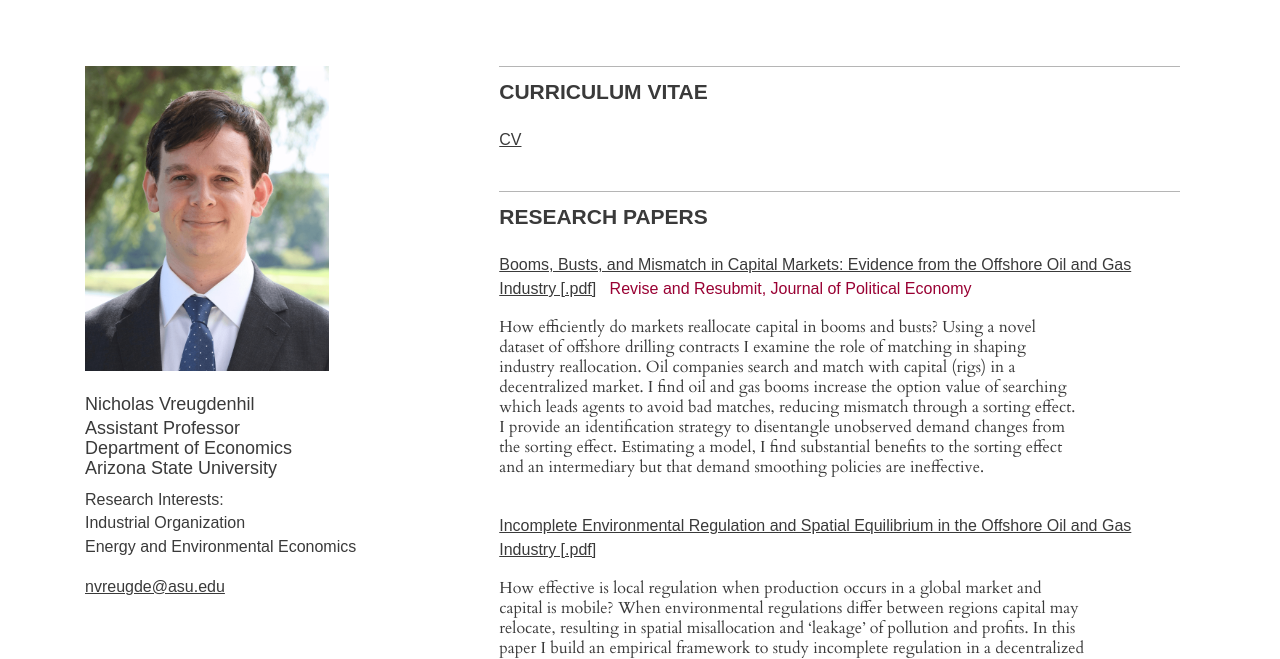
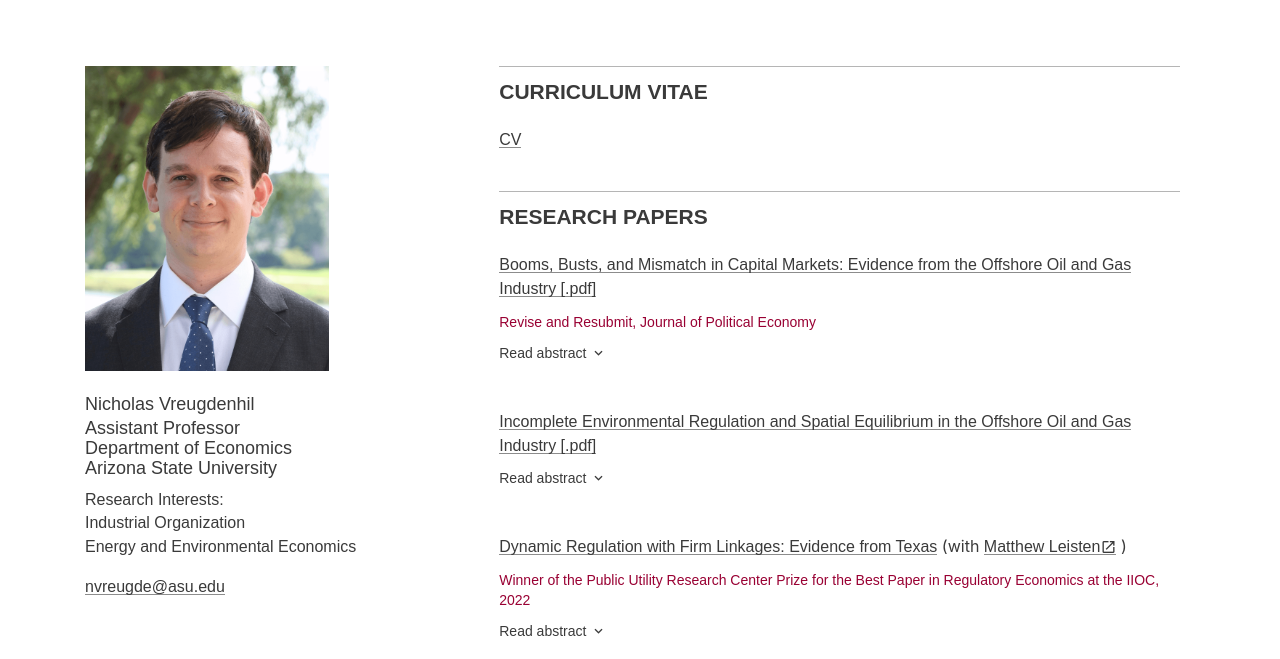
Before and after one commit to nvreug/nvreug.github.io, a plain HTML site: page index.html in a window 1280 px wide. Shown: the part 134-793 px from the top of the page. Drawn offline with nearby package versions, Linux system fonts and the light colour scheme; a web font is replaced by a local one.

Commit message:
Update with Min amazing changes

```diff
--- a/index.html
+++ b/index.html
@@ -11,6 +11,9 @@
 
     gtag('config', 'UA-176040020-1');
   </script>
+  <link href="https://fonts.googleapis.com/icon?family=Material+Icons"
+      rel="stylesheet">
+
 
   <meta name="google-site-verification" content="cmgRmmVPtSnBOgMLOTjJViUdjFVuaHqR4iWuONfNRBg" />
 
@@ -80,7 +83,10 @@
           <section>
             <h3>RESEARCH PAPERS</h3>
             <div class="section-content">
-              <a href="./paper/bbm.pdf">Booms, Busts, and Mismatch in Capital Markets: Evidence from the Offshore Oil and Gas Industry [.pdf]</a> <span class="updated-mark"> &nbsp; Revise and Resubmit, Journal of Political Economy </span>
+              <a href="./paper/bbm.pdf">Booms, Busts, and Mismatch in Capital Markets: Evidence from the Offshore Oil and Gas Industry [.pdf]</a>
+              <div class="updated-mark">Revise and Resubmit, Journal of Political Economy</div>
+              <button type="button" class="collapsible" icon-name="keyboard_arrow_down">Read abstract</button>
+              <div class="abstract">
                 <p>
                   How efficiently do markets reallocate capital in booms and busts?
                   Using a novel dataset of offshore drilling contracts I examine the role of matching in shaping industry reallocation.
@@ -90,8 +96,11 @@
                   Estimating a model, I find substantial benefits to the sorting effect and an intermediary but that demand smoothing policies are ineffective.
                 </p>
               </div>
+            </div>
             <div class="section-content">
               <a href="./paper/oil_incomplete.pdf">Incomplete Environmental Regulation and Spatial Equilibrium in the Offshore Oil and Gas Industry [.pdf]</a>
+              <button type="button" class="collapsible" icon-name="keyboard_arrow_down">Read abstract</button>
+              <div class="abstract">
                 <p>
                   How effective is local regulation when production occurs in a global market and capital is mobile?
                   When environmental regulations differ between regions capital may relocate, resulting in spatial misallocation and ‘leakage’ of pollution and profits.
@@ -109,8 +118,40 @@
                   would be significantly more effective than uncoordinated policies.
                 </p>
               </div>
+            </div>
             <div class="section-content">
-              <a href="#">Dynamic Regulation with Firm Linkages: Evidence from Texas</a> (with <a href="https://mleisten.github.io/"> Matthew Leisten)</a>
+              <a class="linkVoid">Dynamic Regulation with Firm Linkages: Evidence from Texas</a>
+              <span>
+              (with
+              </span>
+              <a href="https://mleisten.github.io/" target="_blank" class="openInNew" icon-name="open_in_new"> Matthew Leisten</a>
+              <span>)</span>
+              <div class="updated-mark">Winner of the Public Utility Research Center Prize for the Best Paper in Regulatory Economics at the IIOC, 2022</div>
+              <button type="button" class="collapsible" icon-name="keyboard_arrow_down">Read abstract</button>
+              <div class="abstract">
+                <p>
+                We evaluate the efficiency of linked environmental regulation.
+                  Linked regulation allows inspectors who uncover violations at
+                  one plant to increase enforcement at other plants that share a common
+                  owner. When compliance costs are correlated, regulators can then
+                  target scarce enforcement resources towards bad actors without
+                  inspecting everyone. In this paper, we develop a framework of dynamic
+                  moral hazard under linked regulation. Plants choose pollution
+                  mitigation efforts, while regulators selectively target based on
+                  scores. Our framework allows for large portfolios of plants and
+                  for choices to be interdependent within the portfolio of plants and
+                  across time. We apply the framework to the Texas Commission on
+                  Environmental Quality (TCEQ) who uses a scoring-based system of linked
+                  regulation to enforce environmental regulations. One score reflects
+                  each plants’ compliance history, allowing enforcement to target past
+                  violators, while the other score reflects the compliance history for
+                  all plants owned by the same firm, allowing enforcement to be linked
+                  across co-owned plants. We evaluate this program using a novel panel
+                  of plant inspections, violations, and scores. We use our estimated
+                  model to evaluate the efficiency of linked regulation compared to alternative regimes.
+
+                </p>
+              </div>
             </div>
           </section>
         </div>
@@ -118,6 +159,7 @@
     </div>
     <!-- Optional JavaScript -->
     <!-- jQuery first, then Popper.js, then Bootstrap JS -->
+    <script type="text/javascript" src="myScript.js"></script>
     <script src="https://code.jquery.com/jquery-3.4.1.slim.min.js" integrity="sha384-J6qa4849blE2+poT4WnyKhv5vZF5SrPo0iEjwBvKU7imGFAV0wwj1yYfoRSJoZ+n" crossorigin="anonymous"></script>
     <script src="https://cdn.jsdelivr.net/npm/popper.js@1.16.0/dist/umd/popper.min.js" integrity="sha384-Q6E9RHvbIyZFJoft+2mJbHaEWldlvI9IOYy5n3zV9zzTtmI3UksdQRVvoxMfooAo" crossorigin="anonymous"></script>
     <script src="https://stackpath.bootstrapcdn.com/bootstrap/4.4.1/js/bootstrap.min.js" integrity="sha384-wfSDF2E50Y2D1uUdj0O3uMBJnjuUD4Ih7YwaYd1iqfktj0Uod8GCExl3Og8ifwB6" crossorigin="anonymous"></script>
--- /dev/null
+++ b/myScript.js
@@ -0,0 +1,20 @@
+var coll = document.getElementsByClassName("collapsible");
+var i;
+
+for (i = 0; i < coll.length; i++) {
+  coll[i].addEventListener("click", function() {
+    this.classList.toggle("active");
+    var content = this.nextElementSibling;
+    if (content.style.display === "block") {
+      content.style.display = "none";
+      this.innerHTML = "Read abstract";
+      this.setAttribute("icon-name", "keyboard_arrow_down");
+
+    } else {
+      content.style.display = "block";
+      this.innerHTML = "Fold abstract";
+      this.setAttribute("icon-name", "keyboard_arrow_up");
+
+    }
+  });
+}
--- a/styles.css
+++ b/styles.css
@@ -9,17 +9,26 @@ a{
 font-family: 'Chivo', sans-serif;
 font-size: 16px;
 line-height: 20px;
-text-decoration: underline;
 color: #3A3A3A;
+background-image: linear-gradient(to bottom,rgba(26,26,26,.5) 75%,rgba(26,26,26,.5) 75%);
+background-repeat: repeat-x;
+background-size: 1px 1px;
+background-position: 0 98%;
 }
 
 a:hover{
- color: #990133;
+text-decoration: none;
+color: #3A3A3A;
+background-image: linear-gradient(to bottom,rgba(58,58,58,1) 75%,rgba(58,58,58,1) 75%);
+
 }
+
 
 a:visited {
   color: #3A3A3A;
 }
+
+button:focus {outline:0;}
 h1 {
   font-family: 'Cardo', serif;
   font-size: 36px;
@@ -164,7 +173,7 @@ section h3{
 
 
 .section-content p{
-  margin-top:17px;
+  margin-top:12px;
   padding-right: 14%;
 }
 
@@ -173,9 +182,72 @@ section h3{
 }
 
 .updated-mark{
+margin-top: 12px;
 font-family: 'Chivo', sans-serif;
-font-size: 16px;
+font-size: 14px;
 line-height: 20px;
-text-decoration: none;
-color: #990033 !important;
+color: #990033;
 }
+
+.collapsible{
+  position: relative;
+  display: block;
+  font-family: 'Chivo', sans-serif;
+  font-size: 14px;
+  line-height: 20px;
+  margin-top:1px;
+  padding:0;
+  height:40px;
+  border: 1px solid transparent;
+	box-sizing: border-box;
+	cursor: pointer;
+	-webkit-user-select: none;
+	-moz-user-select: none;
+	-ms-user-select: none;
+	user-select: none;
+  background-color: white;
+  color: #3a3a3a;
+  border: none;
+
+}
+.collapsible::after{
+  content: attr(icon-name);
+  font-family: 'Material Icons';
+  font-feature-settings: 'liga';
+  font-size: 1rem;
+  line-height: 1rem;
+  position: relative;
+  vertical-align: -0.1875rem;
+  fill: currentColor;
+  display: inline-block;
+  margin-left: 0.25rem;
+}
+
+.collapsible:hover{
+text-decoration: underline;
+}
+.abstract{
+  display:none;
+  border: none;
+  color: #3a3a3a;
+}
+
+.openInNew::after{
+  content: attr(icon-name);
+  font-family: 'Material Icons';
+  font-feature-settings: 'liga';
+  font-size: 1rem;
+  line-height: 1rem;
+  position: relative;
+  vertical-align: -0.1875rem;
+  fill: currentColor;
+  display: inline-block;
+}
+
+.linkVoid{
+  cursor:auto;
+}
+
+.linkVoid:hover{
+background-image: background-image: linear-gradient(to bottom,rgba(26,26,26,.5) 75%,rgba(26,26,26,.5) 75%);
+}
```
Also changed, not shown: 2 other files. Lines whose indentation alone changed are shown as unchanged.
